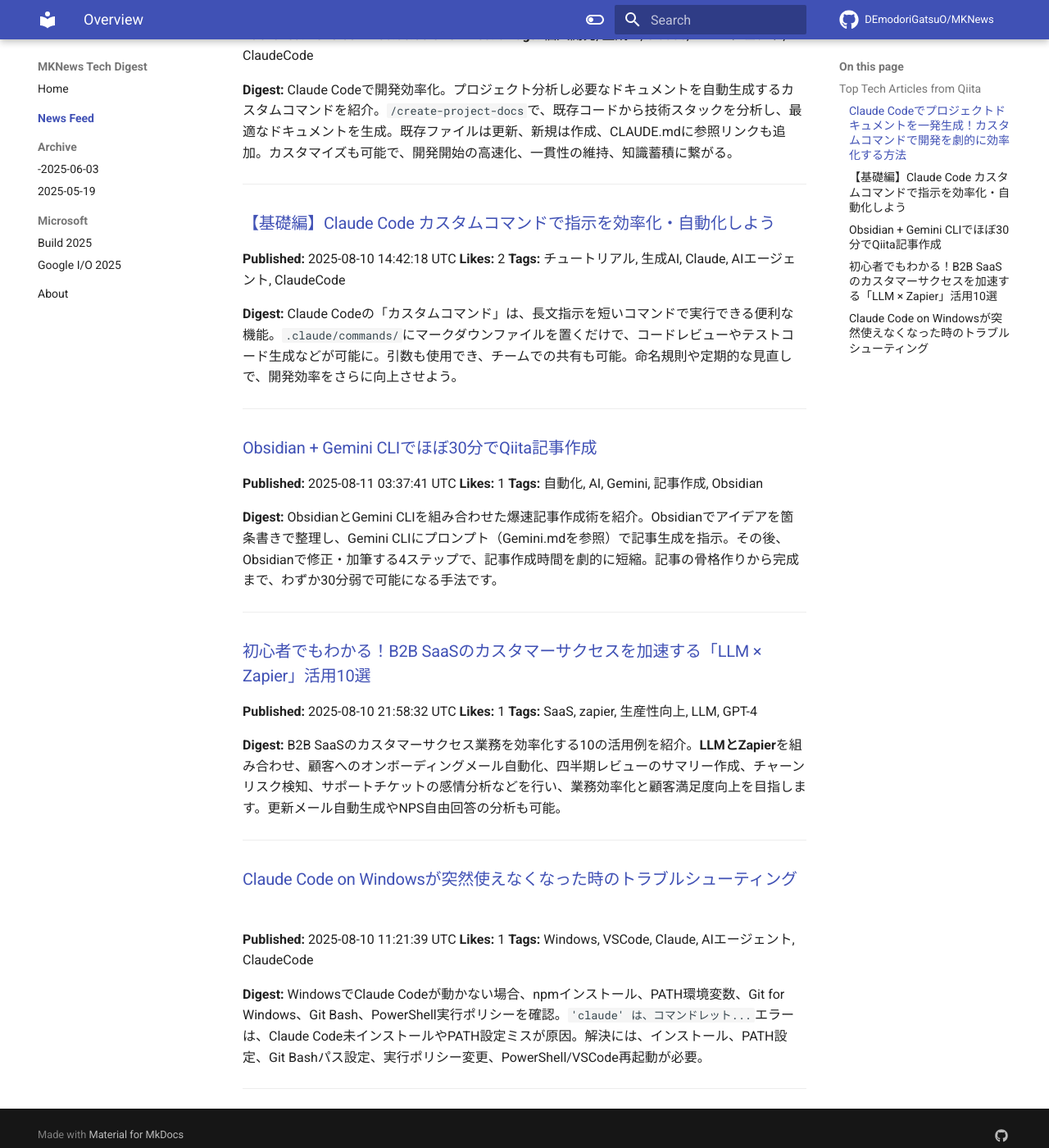
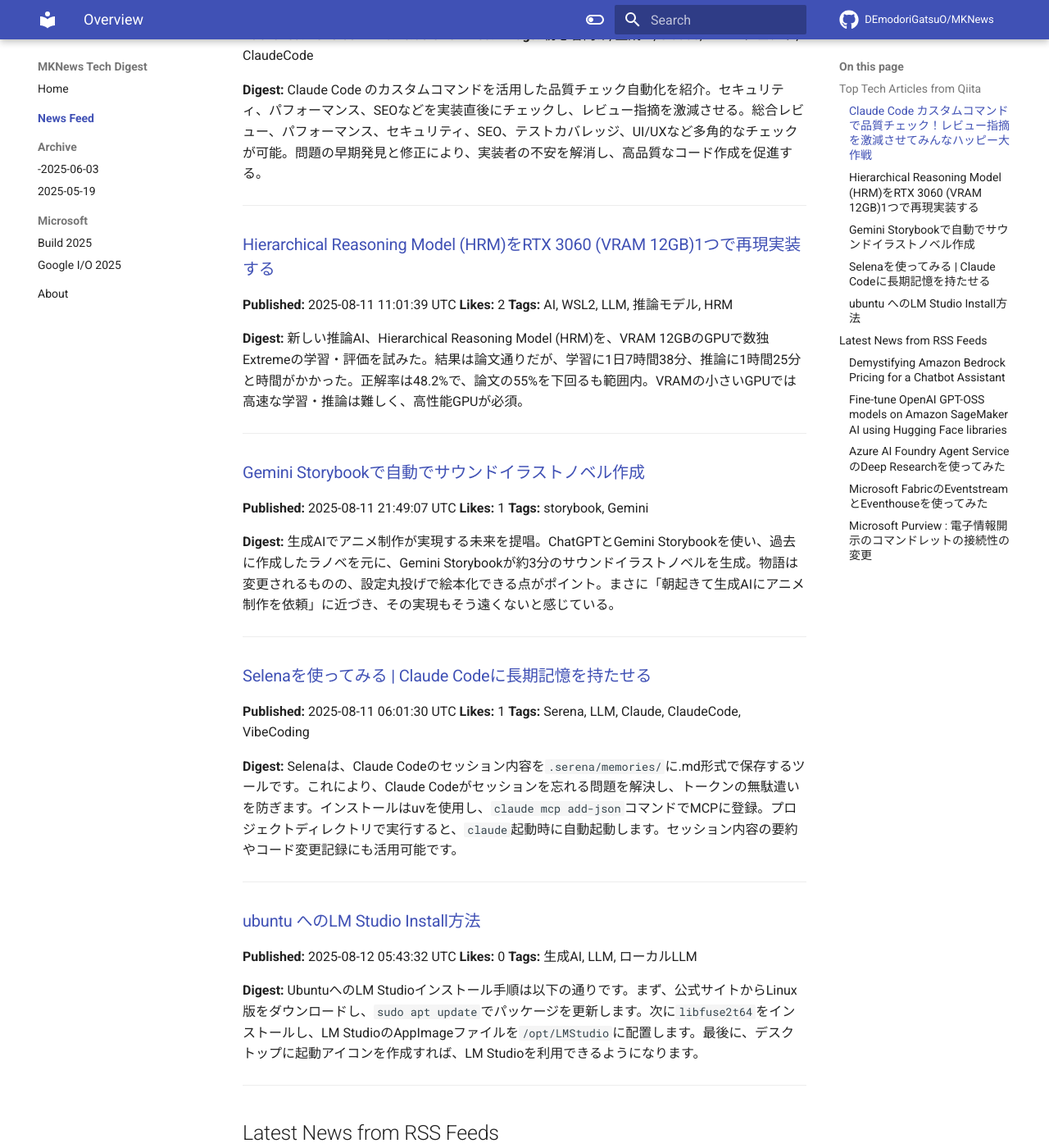
Before and after one commit to DEmodoriGatsuO/MKNews, an MkDocs documentation site: the page built from docs/news/index.md, in a window 1280 px wide and 1400 px high, scrolled down 277 px. Shown: the whole window at 82% size. Built offline with MkDocs 1.6.1 and Material for MkDocs 9.7.7, drawn with Linux system fonts in a browser that asks for light colours; comment, search, counter and statistics services are not loaded; some of the changed text lies outside the part shown.

Commit message:
Automated AI Tech Digest - 2025-08-12

```diff
--- a/docs/news/index.md
+++ b/docs/news/index.md
@@ -1,55 +1,108 @@
-# AI Tech Trends Digest (2025-08-11)
+# AI Tech Trends Digest (2025-08-12)
 
 
 ## Top Tech Articles from Qiita
 
 
-### [Claude Codeでプロジェクトドキュメントを一発生成！カスタムコマンドで開発を劇的に効率化する方法](https://qiita.com/tomada/items/ee39d4ca1a5e31939add)
-**Published:** 2025-08-11 03:36:05 UTC
-**Likes:** 3
-**Tags:** 個人開発, 生成AI, Claude, AIエージェント, ClaudeCode
+### [Claude Code カスタムコマンドで品質チェック！レビュー指摘を激減させてみんなハッピー大作戦](https://qiita.com/tomada/items/5e6d566684b19b34759a)
+**Published:** 2025-08-11 23:26:30 UTC
+**Likes:** 2
+**Tags:** 初心者向け, 生成AI, Claude, AIエージェント, ClaudeCode
 
 **Digest:**
-Claude Codeで開発効率化。プロジェクト分析し必要なドキュメントを自動生成するカスタムコマンドを紹介。`/create-project-docs`で、既存コードから技術スタックを分析し、最適なドキュメントを生成。既存ファイルは更新、新規は作成、CLAUDE.mdに参照リンクも追加。カスタマイズも可能で、開発開始の高速化、一貫性の維持、知識蓄積に繋がる。
+Claude Code のカスタムコマンドを活用した品質チェック自動化を紹介。セキュリティ、パフォーマンス、SEOなどを実装直後にチェックし、レビュー指摘を激減させる。総合レビュー、パフォーマンス、セキュリティ、SEO、テストカバレッジ、UI/UXなど多角的なチェックが可能。問題の早期発見と修正により、実装者の不安を解消し、高品質なコード作成を促進する。
 
 ---
 
-### [【基礎編】Claude Code カスタムコマンドで指示を効率化・自動化しよう](https://qiita.com/tomada/items/25577a683a4432ee8698)
-**Published:** 2025-08-10 14:42:18 UTC
+### [Hierarchical Reasoning Model (HRM)をRTX 3060 (VRAM 12GB)1つで再現実装する](https://qiita.com/CLRR/items/e061c5bb33c51ada30c6)
+**Published:** 2025-08-11 11:01:39 UTC
 **Likes:** 2
-**Tags:** チュートリアル, 生成AI, Claude, AIエージェント, ClaudeCode
+**Tags:** AI, WSL2, LLM, 推論モデル, HRM
 
 **Digest:**
-Claude Codeの「カスタムコマンド」は、長文指示を短いコマンドで実行できる便利な機能。`.claude/commands/`にマークダウンファイルを置くだけで、コードレビューやテストコード生成などが可能に。引数も使用でき、チームでの共有も可能。命名規則や定期的な見直しで、開発効率をさらに向上させよう。
+新しい推論AI、Hierarchical Reasoning Model (HRM)を、VRAM 12GBのGPUで数独Extremeの学習・評価を試みた。結果は論文通りだが、学習に1日7時間38分、推論に1時間25分と時間がかかった。正解率は48.2%で、論文の55%を下回るも範囲内。VRAMの小さいGPUでは高速な学習・推論は難しく、高性能GPUが必須。
 
 ---
 
-### [Obsidian + Gemini CLIでほぼ30分でQiita記事作成](https://qiita.com/mare13137/items/7ed5e7d9fabe5c24695e)
-**Published:** 2025-08-11 03:37:41 UTC
+### [Gemini Storybookで自動でサウンドイラストノベル作成](https://qiita.com/Yh_Taguchi/items/40df48fafb13f394afb8)
+**Published:** 2025-08-11 21:49:07 UTC
 **Likes:** 1
-**Tags:** 自動化, AI, Gemini, 記事作成, Obsidian
+**Tags:** storybook, Gemini
 
 **Digest:**
-ObsidianとGemini CLIを組み合わせた爆速記事作成術を紹介。Obsidianでアイデアを箇条書きで整理し、Gemini CLIにプロンプト（Gemini.mdを参照）で記事生成を指示。その後、Obsidianで修正・加筆する4ステップで、記事作成時間を劇的に短縮。記事の骨格作りから完成まで、わずか30分弱で可能になる手法です。
+生成AIでアニメ制作が実現する未来を提唱。ChatGPTとGemini Storybookを使い、過去に作成したラノベを元に、Gemini Storybookが約3分のサウンドイラストノベルを生成。物語は変更されるものの、設定丸投げで絵本化できる点がポイント。まさに「朝起きて生成AIにアニメ制作を依頼」に近づき、その実現もそう遠くないと感じている。
 
 ---
 
-### [初心者でもわかる！B2B SaaSのカスタマーサクセスを加速する「LLM × Zapier」活用10選](https://qiita.com/daisuke-team-ai/items/7a8a86eeb7033644e58f)
-**Published:** 2025-08-10 21:58:32 UTC
+### [Selenaを使ってみる | Claude Codeに長期記憶を持たせる](https://qiita.com/usayamadausako/items/bddd227c6de290ef07f7)
+**Published:** 2025-08-11 06:01:30 UTC
 **Likes:** 1
-**Tags:** SaaS, zapier, 生産性向上, LLM, GPT-4
+**Tags:** Serena, LLM, Claude, ClaudeCode, VibeCoding
 
 **Digest:**
-B2B SaaSのカスタマーサクセス業務を効率化する10の活用例を紹介。**LLMとZapier**を組み合わせ、顧客へのオンボーディングメール自動化、四半期レビューのサマリー作成、チャーンリスク検知、サポートチケットの感情分析などを行い、業務効率化と顧客満足度向上を目指します。更新メール自動生成やNPS自由回答の分析も可能。
+Selenaは、Claude Codeのセッション内容を`.serena/memories/`に.md形式で保存するツールです。これにより、Claude Codeがセッションを忘れる問題を解決し、トークンの無駄遣いを防ぎます。インストールはuvを使用し、`claude mcp add-json`コマンドでMCPに登録。プロジェクトディレクトリで実行すると、`claude`起動時に自動起動します。セッション内容の要約やコード変更記録にも活用可能です。
 
 ---
 
-### [Claude Code on Windowsが突然使えなくなった時のトラブルシューティング](https://qiita.com/vent0908/items/af058505f6a9390e80ed)
-**Published:** 2025-08-10 11:21:39 UTC
-**Likes:** 1
-**Tags:** Windows, VSCode, Claude, AIエージェント, ClaudeCode
+### [ubuntu へのLM Studio Install方法](https://qiita.com/gonnta/items/e33dbf7314159756d5d7)
+**Published:** 2025-08-12 05:43:32 UTC
+**Likes:** 0
+**Tags:** 生成AI, LLM, ローカルLLM
 
 **Digest:**
-WindowsでClaude Codeが動かない場合、npmインストール、PATH環境変数、Git for Windows、Git Bash、PowerShell実行ポリシーを確認。`'claude' は、コマンドレット...`エラーは、Claude Code未インストールやPATH設定ミスが原因。解決には、インストール、PATH設定、Git Bashパス設定、実行ポリシー変更、PowerShell/VSCode再起動が必要。
+UbuntuへのLM Studioインストール手順は以下の通りです。まず、公式サイトからLinux版をダウンロードし、`sudo apt update`でパッケージを更新します。次に`libfuse2t64`をインストールし、LM StudioのAppImageファイルを`/opt/LMStudio`に配置します。最後に、デスクトップに起動アイコンを作成すれば、LM Studioを利用できるようになります。
 
 ---
+
+## Latest News from RSS Feeds
+
+
+### [Demystifying Amazon Bedrock Pricing for a Chatbot Assistant](https://aws.amazon.com/blogs/machine-learning/demystifying-amazon-bedrock-pricing-for-a-chatbot-assistant/)
+**Source:** AWS ML Blog
+**Published:** 2025-08-11 19:33:10 UTC
+**Tags:** Amazon Bedrock, Cloud Cost Optimization, Foundational (100), Generative AI, Intermediate (200), Thought Leadership
+
+**Digest:**
+Amazon Bedrockの費用を理解するための記事。顧客サービスチャットボットを例に、トークン、埋め込み、モデル選択など、主要コンポーネントに分解してコストを見積もる方法を解説。オンデマンド料金体系で、ClaudeやAmazon Nova、Meta Llamaといった様々なモデルの月額費用を試算。トークン単価を比較し、性能とコストのバランスを考慮した最適なモデル選択を推奨しています。
+
+---
+
+### [Fine-tune OpenAI GPT-OSS models on Amazon SageMaker AI using Hugging Face libraries](https://aws.amazon.com/blogs/machine-learning/fine-tune-openai-gpt-oss-models-on-amazon-sagemaker-ai-using-hugging-face-libraries/)
+**Source:** AWS ML Blog
+**Published:** 2025-08-11 19:25:19 UTC
+**Tags:** Amazon SageMaker, Amazon SageMaker AI, Announcements, Artificial Intelligence, Foundation models
+
+**Digest:**
+OpenAIのGPT-OSSモデル（gpt-oss-20b/120b）がAmazon SageMaker AIとBedrockで利用可能に。MoEアーキテクチャで推論性能と低コストを実現し、コード、科学分析、数学的推論に特化。128,000のコンテキスト長、多言語対応、CoTによる推論も可能。SageMaker AIで、Hugging Face TRL/Accelerate、DeepSpeed ZeRO-3などを活用し、多言語推論データセットでファインチューニングできます。
+
+---
+
+### [Azure AI Foundry Agent ServiceのDeep Researchを使ってみた](https://blog.jbs.co.jp/entry/2025/08/12/130459)
+**Source:** JBS Blog
+**Published:** 2025-08-12 04:04:59 UTC
+**Tags:** Azure AI Foundry Agent Service, 大規模言語モデル, Python
+
+**Digest:**
+Deep ResearchがAzure AI Foundry Agent Serviceに登場し、Web情報取得と調査結果組み込みが可能に。検証のため、Python環境でポータル設定とソースコード実装を実施。Bing Search利用条件やストリーミング非推奨事項に注意し、azure-ai-agentsライブラリを用いて動作を確認しました。
+
+---
+
+### [Microsoft FabricのEventstreamとEventhouseを使ってみた](https://blog.jbs.co.jp/entry/2025/08/12/102527)
+**Source:** JBS Blog
+**Published:** 2025-08-12 01:25:27 UTC
+**Tags:** Microsoft Fabric
+
+**Digest:**
+Microsoft FabricのEventstreamとEventhouseを試用。Eventstreamはリアルタイムデータ処理、Eventhouseはデータ保存に利用。サンプルデータで簡単に試せる。Eventstream作成、ストリーム設定編集、Eventhouseでのデータ確認が可能。Fabricで手軽にリアルタイムデータ分析を始められます。
+
+---
+
+### [Microsoft Purview : 電子情報開示のコマンドレットの接続性の変更](https://shanqiai.lekumo.biz/sharepoint_technical_note/2025/08/microsoft-purvi-b2aa.html)
+**Source:** SharePoint Technical Notes
+**Published:** 2025-08-11 12:24:41 UTC
+**Tags:** Microsoft Purview
+
+**Digest:**
+Microsoftは、セキュア フィーチャー イニチアチブ（SFI）の一環として、Windowsのセキュリティ強化に注力しています。具体的には、安全な機能のデフォルト化や、脆弱性リスクの低減を目指し、OSの信頼性向上を図っています。これにより、ユーザーはより安全なWindows環境でPCを利用できるようになります。
+
+---
```
